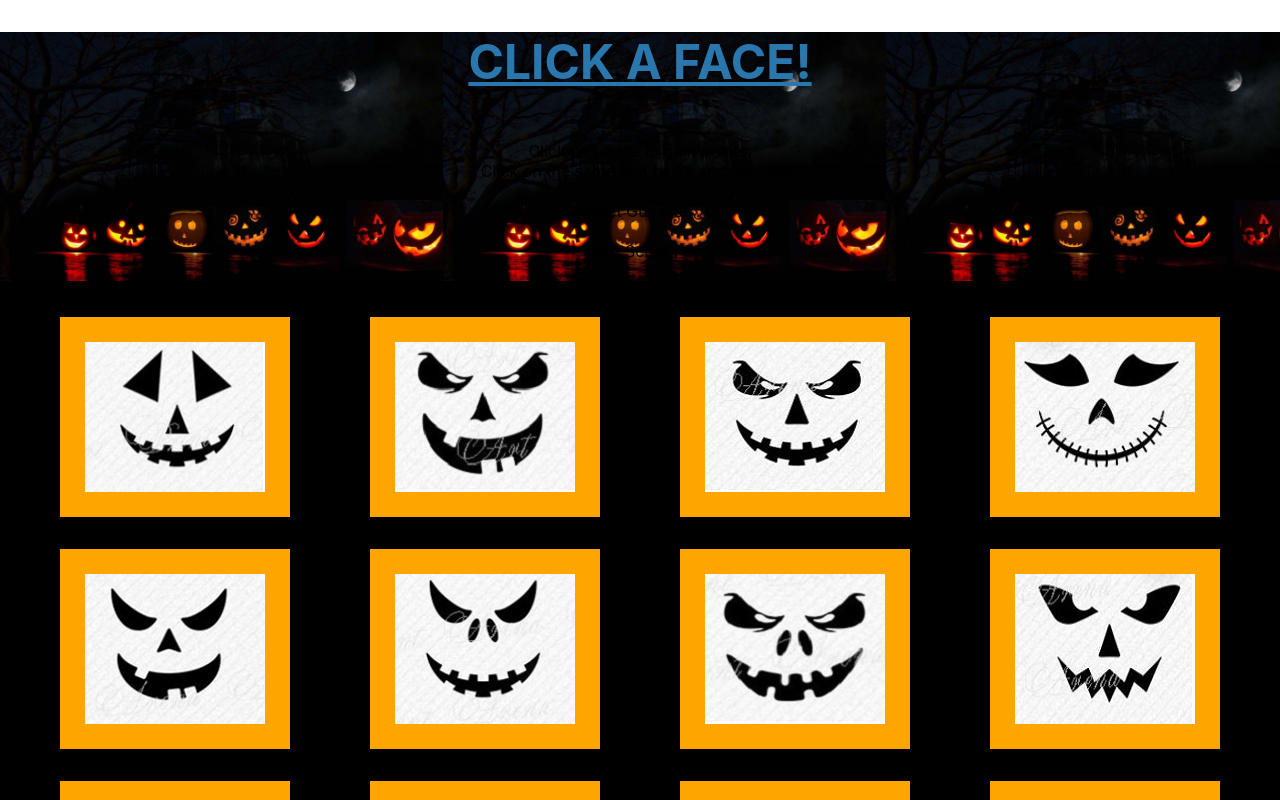
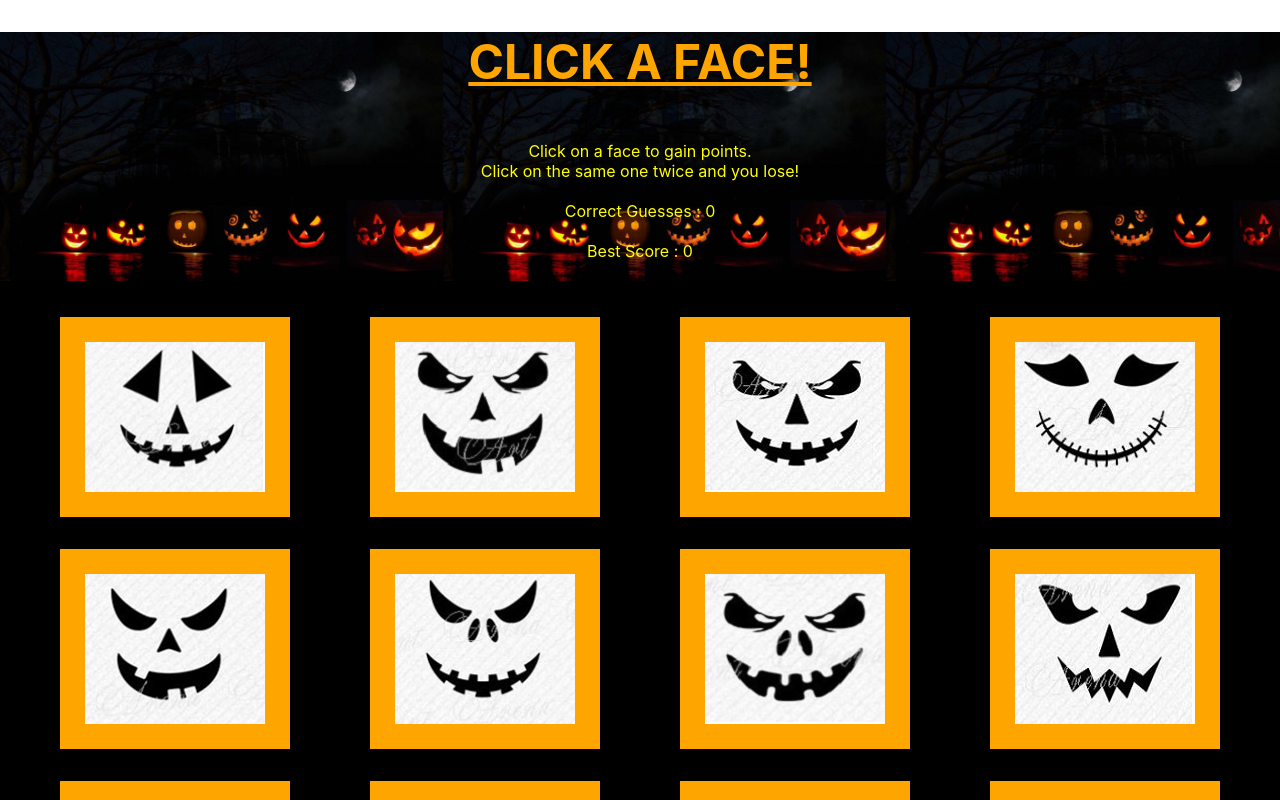
Before and after one commit to hungle913/ClickyGame, a React (Create React App) app: page / in a window 1280 px wide. Shown: the top 800 px of the page. Built offline with nearby package versions, Linux system fonts and the light colour scheme.

Commit message:
Changed color for title, instructions, scores due to new background for clarity

```diff
--- a/src/components/BestScore/style.css
+++ b/src/components/BestScore/style.css
@@ -1,3 +1,4 @@
 .BestScore {
     text-align: center;
+    color: yellow;
 }
--- a/src/components/CorrectGuesses/style.css
+++ b/src/components/CorrectGuesses/style.css
@@ -1,3 +1,4 @@
 .CorrectGuesses {
     text-align: center;
+    color: yellow;
 }
--- a/src/components/Instructions/style.css
+++ b/src/components/Instructions/style.css
@@ -1,3 +1,4 @@
 .Instructions {
     text-align: center;
+    color: yellow;
 }
--- a/src/components/Title/style.css
+++ b/src/components/Title/style.css
@@ -3,6 +3,6 @@
   text-align: center;
   font-size: 3rem;
   text-decoration: underline;
-  color: #2A77AE;
+  color: orange;
   margin-bottom: 50px;
 }
```
